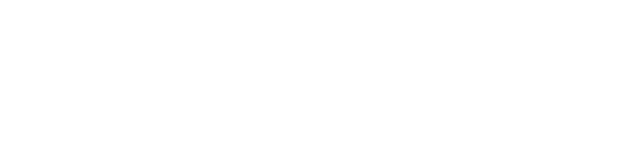
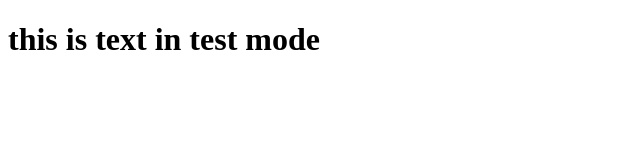
Before and after one commit to Mobin-119/Git, a plain HTML site: page sss.html in a window 1280 px wide. Shown: the whole page, without its empty margins (0-640 px from the left). Drawn offline with Linux system fonts and the light colour scheme.

Commit message:
add test text

```diff
--- a/sss.html
+++ b/sss.html
@@ -6,6 +6,6 @@
     <title>Document</title>
 </head>
 <body>
-
+    <h1>this is text in test mode</h1>
 </body>
 </html>
```
